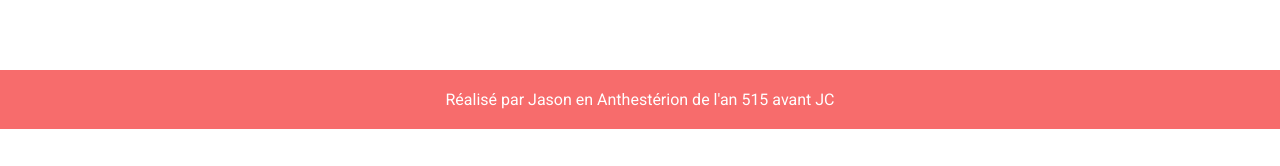
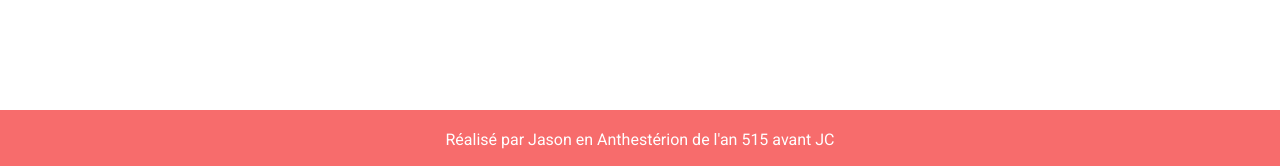
Before and after one commit to GuillaumeCARRA/Argo_Crew, a React (Create React App) app: page / in a window 1280 px wide. Shown: the part 729-895 px from the top of the page. Before the commit the page ends 858 px from the top, so only its background shows below. Built offline with nearby package versions, Linux system fonts and the light colour scheme; no server answers; the database is empty.

Commit message:
added a title for the app and modification css footer

```diff
--- a/public/index.html
+++ b/public/index.html
@@ -24,7 +24,7 @@
       work correctly both with client-side routing and a non-root public URL.
       Learn how to configure a non-root public URL by running `npm run build`.
     -->
-    <title>React App</title>
+    <title>Constituez L'équipage</title>
   </head>
   <body>
     <noscript>You need to enable JavaScript to run this app.</noscript>
--- a/src/components/Footer/footer.css
+++ b/src/components/Footer/footer.css
@@ -1,5 +1,5 @@
 footer {
-    margin-top: 22.5em;
+    margin-top: 25em;
     text-align: center;
     color: #fff;
     background: #f76c6c;
```
